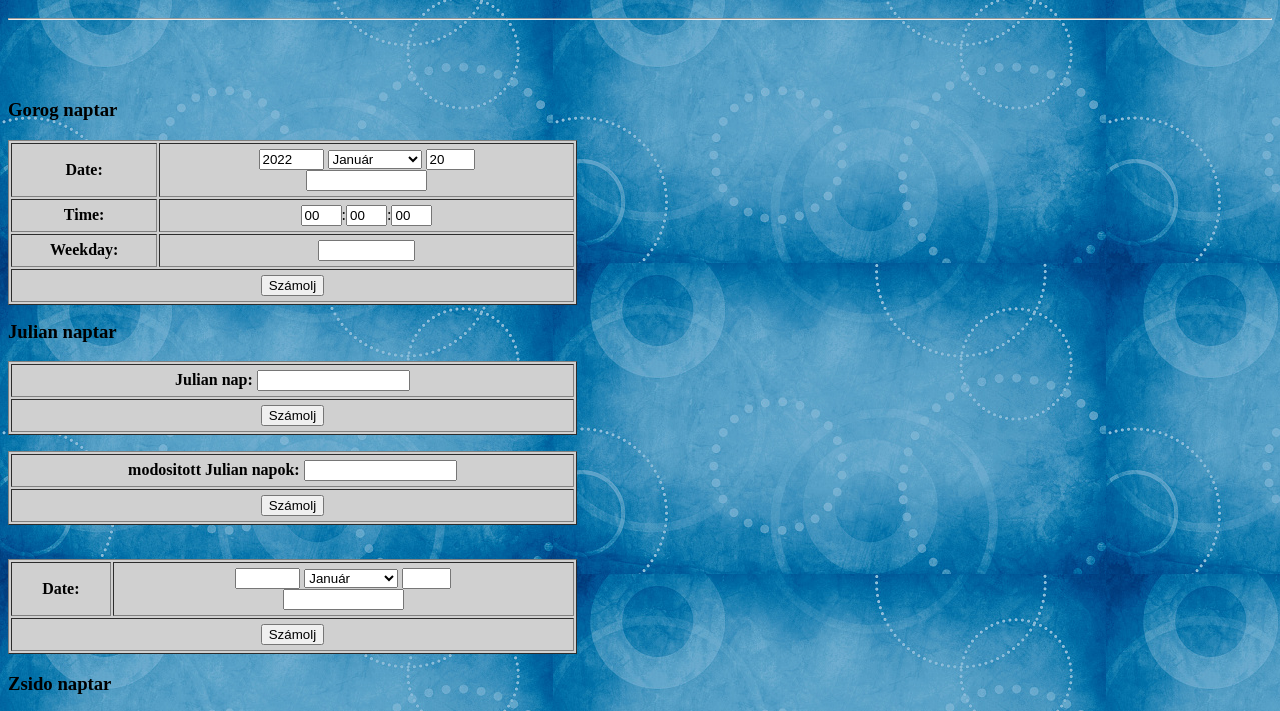
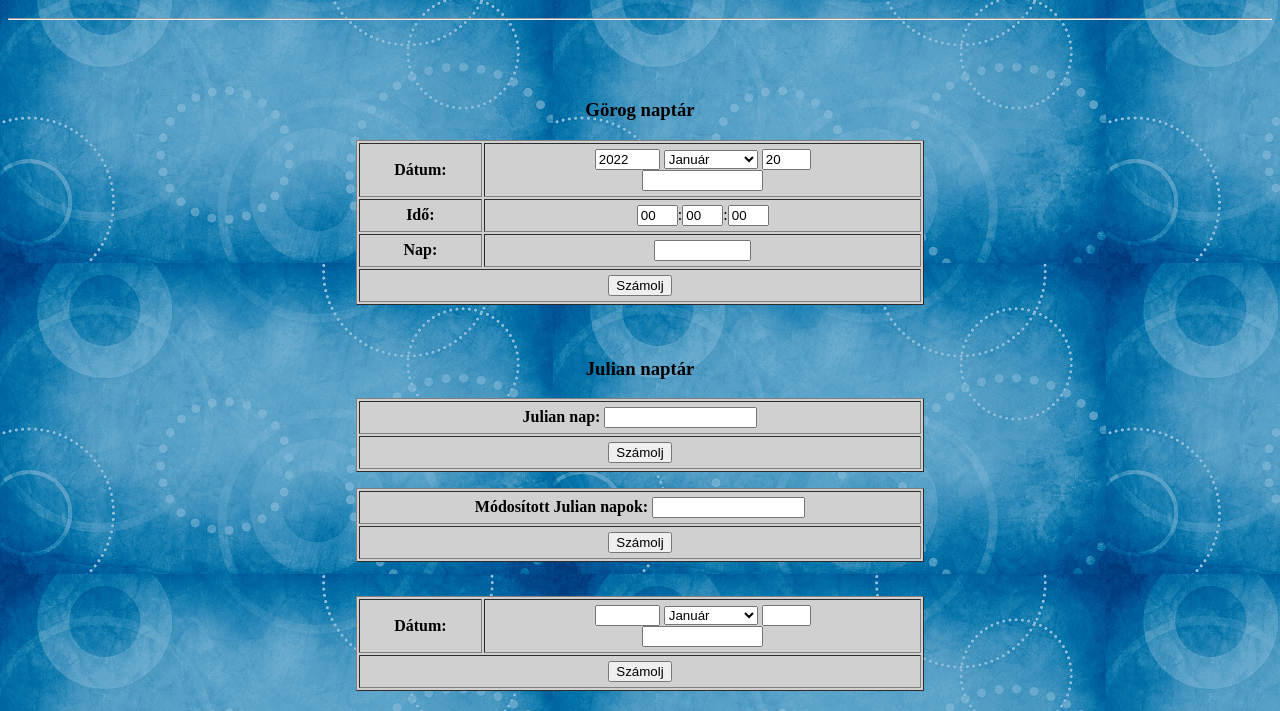
Before and after one commit to katonatamas99/calendar, a plain HTML site: page index.html in a window 1280 px wide. Shown: the part 48-759 px from the top of the page. Drawn offline with Linux system fonts and the light colour scheme.

Commit message:
Update index.html

```diff
--- a/index.html
+++ b/index.html
@@ -1,6 +1,6 @@
 <!DOCTYPE HTML PUBLIC "-//W3C//DTD HTML 4.01 Transitional//EN">
 <html lang="en"><head>
-  <title>Calendar Converter</title>
+  <title>Naptár konvertáló</title>
 
 
 
@@ -1234,7 +1234,7 @@ function calcIsoDay()
 </head><style>
     body  {
       background-image: url("paper.jpg");
-      background-color: #cccccc;
+      background-color: #000000;
     }
     </style>
 <h1 style="text-align: center;">Naptár átváltás</h1>
@@ -1244,14 +1244,14 @@ function calcIsoDay()
 <p><br>
 </p>
 
-<h3>Gorog naptar<br>
+<h3 style="text-align: center;">Görog naptár<br>
 </h3>
 
 <form name="gregorian">
-  <table align="left" bgcolor="#d0d0d0" border="1" cellpadding="5" hspace="8" width="45%">
+  <table align="center" bgcolor="#d0d0d0" border="1" cellpadding="5" hspace="8" width="45%">
     <tbody>
       <tr>
-        <th> Date:
+        <th> Dátum:
         </th>
         <td align="center"> <input name="year" value="1998" size="5" type="text">
         <select name="month" size="1">
@@ -1272,13 +1272,13 @@ function calcIsoDay()
         <input name="leap" value="" size="12" class="ctr" readonly="readonly" type="text"></td>
       </tr>
       <tr>
-        <th> Time:
+        <th> Idő:
         </th>
         <td align="center"> <input name="hour" value="00" size="2" type="text">:<input name="min" value="00" size="2" type="text">:<input name="sec" value="00" size="2" type="text">
         </td>
       </tr>
       <tr>
-        <th> Weekday:
+        <th> Nap:
         </th>
         <td align="center"> <input name="wday" value="" size="9" class="ctr" readonly="readonly" type="text"></td>
       </tr>
@@ -1325,26 +1325,11 @@ function calcIsoDay()
 // -->
 </script><br>
 
-<br>
 
-<br>
-
-<br>
-
-<br>
-
-<br>
-
-<br>
-
-<br>
-<br>
-
-
-<h3>Julian naptar</h3>
+<h3 style="text-align: center;">Julian naptár</h3>
 
 <form name="julianday">
-  <table align="left" bgcolor="#d0d0d0" border="1" cellpadding="5" hspace="8" width="45%">
+  <table align="center" bgcolor="#d0d0d0" border="1" cellpadding="5" hspace="8" width="45%">
     <tbody>
       <tr>
         <td align="center"> <b>Julian nap:</b> <input name="day" value="" size="16" type="text">
@@ -1358,16 +1343,14 @@ function calcIsoDay()
   </table>
 </form>
 
-<br clear="left">
-
 <p>
 </p>
 
 <form name="modifiedjulianday">
-  <table align="left" bgcolor="#d0d0d0" border="1" cellpadding="5" hspace="8" width="45%">
+  <table align="center" bgcolor="#d0d0d0" border="1" cellpadding="5" hspace="8" width="45%">
     <tbody>
       <tr>
-        <td align="center"> <b>modositott Julian napok:</b> <input name="day" value="" size="16" type="text">
+        <td align="center"> <b>Módosított Julian napok:</b> <input name="day" value="" size="16" type="text">
         </td>
       </tr>
       <tr>
@@ -1378,20 +1361,13 @@ function calcIsoDay()
   </table>
 </form>
 <br>
-<br>
-<br>
 
-<br>
-
-<br>
-
-<br>
 
 <form name="juliancalendar">
-  <table align="left" bgcolor="#d0d0d0" border="1" cellpadding="5" hspace="8" width="45%">
+  <table align="center" bgcolor="#d0d0d0" border="1" cellpadding="5" hspace="8" width="45%">
     <tbody>
       <tr>
-        <th> Date:
+        <th> Dátum:
         </th>
         <td align="center"> <input name="year" value="" size="5" type="text">
         <select name="month" size="1">
@@ -1441,14 +1417,14 @@ function calcIsoDay()
 -->
 </p>
 
-<h3>Zsido naptar<br>
+<h3 style="text-align: center;">Zsidó naptár<br>
 </h3>
 
 <form name="hebrew">
-  <table align="left" bgcolor="#d0d0d0" border="1" cellpadding="5" hspace="8" width="45%">
+  <table align="center" bgcolor="#d0d0d0" border="1" cellpadding="5" hspace="8" width="45%">
     <tbody>
       <tr>
-        <th> Date:
+        <th> Dátum:
         </th>
         <td align="center"> <input name="year" value="" size="5" type="text">
         <select name="month" size="1">
@@ -1467,7 +1443,7 @@ function calcIsoDay()
         <option value="13">Veadar </option>
         </select>
         <input name="day" value="" size="3" type="text"> <br>
-        <input name="leap" value="" size="36" class="ctr" readonly="readonly" type="text"></td>
+        </td>
       </tr>
       <tr>
         <td colspan="2" align="center">
```
